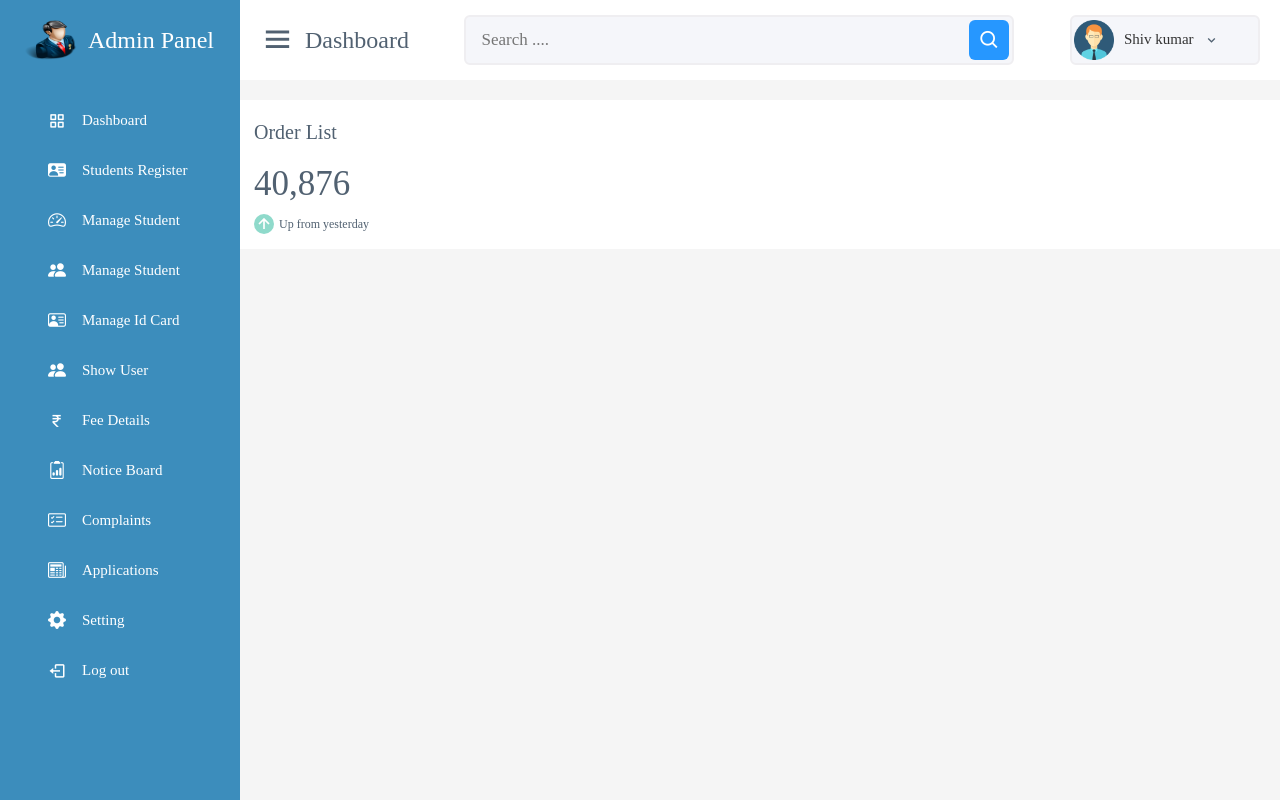
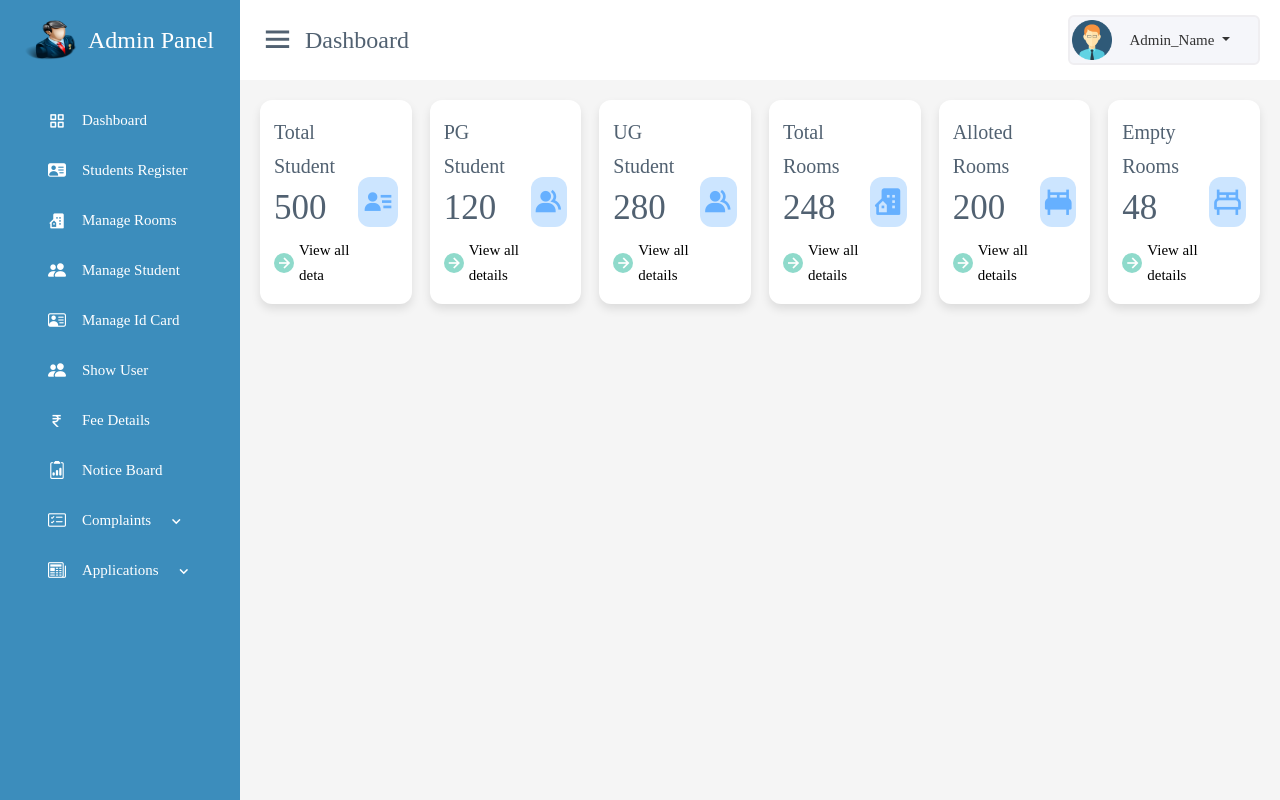
Before and after one commit to chandrabhan1010/hostel-project, a PHP site: page /admin/dashboard.php in a window 1280 px wide. Run offline with PHP 8.4, Linux system fonts and the light colour scheme; the visitor is signed in with stand-in values (Sample User, id 1).

Commit message:
add new feature

```diff
--- a/admin/css/adminpanel.css
+++ b/admin/css/adminpanel.css
@@ -80,8 +80,11 @@ body{
     color: #fff;
     font-size: 15px;
     font-weight: 400;
+    white-space: nowrap;
 
 }
+/* home section css */
+
 .home-section
 {
 background: #f5f5f5;
@@ -89,25 +92,25 @@ position: relative;
 min-height: 100vh;
 width: calc(100% - 240px);
 left: 240px;
-transition: all 0.6s ease;
+transition: all 0.5s ease;
 }
 .sidebar.active ~ .home-section
 {
-    width: calc(100% - 60px);
+    width: calc(100% - 80px);
     left: 80px;
 }
 .home-section nav
 {
     position: fixed;
     width: calc(100% - 240px);
-    left: 240;
+    left: 240px;
     height: 80px;
     background: #fff;
     padding: 0 20px;
     display: flex;
     align-items: center;
     justify-content: space-between;
-    transition: all 0.5s ease !important;
+    transition: all 0.5s ease;
 }
 .sidebar.active ~ .home-section nav
 {
@@ -126,42 +129,6 @@ transition: all 0.6s ease;
     font-size: 35px;
     margin-right: 10px;
 
-}
-.home-section nav .search-box
-{
-
- height: 50px;
- width:550px;
- margin: 0 20px;
- position: relative;
-
-}
-nav .search-box input
-{
-    position: absolute;
-    height: 100%;
-    width: 100%;
-    border-radius: 6px;
-    padding: 0 15px;
-    font-size: 17px;
-    background-color: #F5F6FA;
-    border: 2px solid #EFEEF1;
-    outline:none;
-}
-nav .search-box .bx-search
-{
-    position: absolute;
-    right: 5px;
-    top: 50%;
-    transform: translateY(-50%);
-    height: 40px;
-    width: 40px;
-    background:#2697FF ;
-    border-radius: 6px;
-    color: #fff;
-    font-size: 22px;
-    line-height: 40px;
-    text-align: center;
 }
 
  .home-section nav .profile-details
@@ -189,7 +156,6 @@ nav .profile-details .admin_name
     font-size: 15px;
     font-weight: 500;
     color: #333;
-    margin: 0 10px;
     white-space: nowrap;
 }
 nav .profile-details i
@@ -198,34 +164,51 @@ nav .profile-details i
     font-size: 25px;
 
 }
+/* home content css */
+
 .home-section .home-content
 {
-    position: relative;
     padding-top: 100px;
 
 }
-.home-content .overview-boxes .box
+.home-content .overview-boxes .box_topic
 {
+    font-size: 20px;
+    font-weight: 500;
+}
+.home-content .overview-boxes{
+    display: flex;
+    width: 100%;
+    justify-content: space-between;
+    padding: 0 20px;
+    flex-wrap: wrap;
+}
+
+ .home-content .overview-boxes .box
+{
+    width: calc(100% / 6 - 15px);
+    display: flex;
+    align-items: center;
     padding: 15px 14px;
     background-color: #fff;
-}
-.home-content .overview-boxes .box_topic
-{
-font-size: 20px;
-font-weight: 500;
+    border-radius: 12px;
+    justify-content: center;
+    box-shadow: 0  5px 10px rgba(0,0,0,0.1);
+
 }
 .home-content .overview-boxes .number
 {
     font-size: 35px;
     font-weight: 500;
-    margin-top: 5px;
+    margin-top: -5px;
     display: inline-block;
-    margin-top: -5;
+
 
 }
 .overview-boxes .indicator{
     display: flex;
     align-items: center;
+
 }
 .overview-boxes .indicator i{
     height: 20px;
@@ -238,5 +221,119 @@ font-weight: 500;
 }
 .overview-boxes .indicator .text
 {
-    font-size: 12px;
+    font-size: 15px;
+    color: black;
 }
+.overview-boxes .box .cart
+{
+    font-size: 32px;
+    font-weight: 500;
+    height: 50px;
+    width: 50px;
+    background-color: #cce5ff;
+    color: #66b0ff;
+    line-height: 50px;
+    text-align: center;
+    border-radius: 12px;
+}
+
+/* complaint drop down css code  */
+
+.sub-menu {
+    display: none;
+    padding-left: 20px;
+    margin-top: 2px;
+
+
+}
+.sub-menu li a
+{
+    color: #fff;
+}
+
+.complaints-dropdown.active .sub-menu {
+    display: block;
+}
+
+.arrow {
+    transition: transform 0.3s ease;
+}
+
+.complaints-dropdown.active .arrow {
+    transform: rotate(180deg);
+}
+
+/* Shift Applications & Settings down */
+
+.complaints-dropdown.active ~ li:nth-child(10) {
+    margin-top: 150px; /* Adjust this value as needed */
+    transition: all 0.5s ease;
+}
+
+
+@media(max-width: 1216px){
+
+    .sidebar{
+    width: 80px;
+    }
+    .sidebar.active
+    {
+    width: 240px;
+    }
+    .home-section
+    {
+    width: calc(100% - 80px);
+    left: 80px;
+    }
+    .home-section nav
+    {
+        width: calc(100% - 80px);
+        left: 80px;
+    }
+    .sidebar.active ~ .home-section
+    {
+        width: calc(100% - 240px);
+        left: 240px;
+    }
+
+    .sidebar.active ~ .home-section nav
+    {
+        width: calc(100% - 240px);
+        left: 240px;
+    }
+}
+@media(max-width :1018px)
+{
+    .home-content .overview-boxes .box
+    {
+        width: calc(100% / 2 - 15px);
+        margin-bottom: 15px;
+    }
+}
+@media (max-width: 768px) {
+    .home-section nav {
+      flex-wrap: wrap;
+      height: auto;
+      padding: 10px;
+    }
+
+    .home-section nav .sidebar-button {
+      margin-bottom: 10px;
+      width: 100%;
+      justify-content: flex-start;
+    }
+    .home-section nav .profile-details {
+      margin-top: 10px;
+      width: 100%;
+      justify-content: flex-end;
+    }
+
+    .home-content .overview-boxes {
+      flex-direction: column;
+      padding: 0 10px;
+    }
+
+    .home-content .overview-boxes .box {
+      width: 100%;
+    }
+  }
--- a/admin/dashboard.php
+++ b/admin/dashboard.php
@@ -34,7 +34,7 @@ session_regenerate_id(true);
     <ul class="nav-links">
         <li>
             <a href="#" >
-            <i class='bx bx-grid-alt' ></i>
+            <i class='bx bx-grid-alt togle'  ></i>
             <span class="link_name">Dashboard</span>
             </a>
         </li>
@@ -47,8 +47,8 @@ session_regenerate_id(true);
 
         <li>
             <a href="#">
-            <i class="bi bi-speedometer2"></i>
-            <span class="link_name">Manage Student</span>
+            <i class='bx bxs-building-house'></i>
+            <span class="link_name">Manage Rooms</span>
             </a>
         </li>
 
@@ -87,51 +87,64 @@ session_regenerate_id(true);
             </a>
         </li>
 
-        <li>
-            <a href="#">
-            <i class="bi bi-card-checklist"></i>
-            <span class="link_name">Complaints</span>
+        <li class="complaints-dropdown">
+            <a href="#" onclick="toggleDropdown(event)">
+                <i class="bi bi-card-checklist"></i>
+                <span class="link_name">Complaints</span>
+                <i class="bx bx-chevron-down arrow"></i>
             </a>
+            <!-- Dropdown submenu -->
+            <ul class="sub-menu">
+                <li><a href="#">New </a></li>
+                <li><a href="#">In Progress</a></li>
+                <li><a href="#">Close</a></li>
+                <li><a href="#">All</a></li>
+            </ul>
         </li>
 
-        <li>
-            <a href="#">
+        <li class="complaints-dropdown">
+            <a href="#" onclick="toggleDropdown(event)">
             <i class="bi bi-newspaper"></i>
-            <span class="link_name">Applications</span>
+                <span class="link_name">Applications</span>
+            <i class="bx bx-chevron-down arrow"></i>
             </a>
+            <!-- Dropdown submenu -->
+            <ul class="sub-menu">
+                <li><a href="#">UG</a></li>
+                <li><a href="#">PG</a></li>
+                <li><a href="#">Alloted</a></li>
+            </ul>
         </li>
 
-        <li>
-            <a href="#">
-            <i class="bi bi-gear-fill"></i>
-            <span class="link_name" >Setting</span>
-            </a>
-        </li>
 
-        <li>
-            <a href="#">
-            <i class='bx bx-log-out'></i>
-            <span class="link_name">Log out</span>
-            </a>
-        </li>
+
     </ul>
 </div>
 
-<!-- home content -->
+<!-- home section -->
  <section class="home-section">
  <nav>
     <div class="sidebar-button">
     <i class='bx bx-menu sidebarBtn'></i>
     <span class="dashboard">Dashboard</span>
     </div>
-    <div class="search-box">
-        <input type="text" placeholder="Search ....">
-        <i class='bx bx-search'></i>
-    </div>
+
+
     <div class="profile-details">
-        <img src="./img/Admin-Profile.png" alt="">
-         <span class="admin_name">Shiv kumar</span>
-         <li class="bx bx-chevron-down"></li>
+        <!-- <img src="./img/Admin-Profile.png" alt=""> -->
+         <!-- <span class="admin_name">Shiv kumar</span> -->
+
+         <div class="dropdown">
+         <img src="./img/Admin-Profile.png" alt="">
+            <a class="btn  dropdown-toggle shadow-none admin_name" role="button" id="dropdownMenuLink" data-bs-toggle="dropdown" aria-expanded="false">
+                Admin_Name
+            </a>
+            <ul class="dropdown-menu" aria-labelledby="dropdownMenuLink">
+                <li><a class="dropdown-item" href="#">Update Profile</a></li>
+                <li><a class="dropdown-item" href="#">Change Password</a></li>
+                <a class="dropdown-item" href="logout.php"><span>Logout</span><i class='bx bx-log-in'></i></a>
+            </ul>
+        </div>
     </div>
  </nav>
 
@@ -140,17 +153,76 @@ session_regenerate_id(true);
     <div class="overview-boxes">
         <div class="box">
            <div class="left-side">
-            <div class="box_topic">Order List</div>
-            <div class="number">40,876</div>
+            <div class="box_topic">Total Student</div>
+            <div class="number">500</div>
             <div class="indicator">
-            <i class='bx bx-up-arrow-alt'></i>
-            <span class="text"> Up from yesterday</span>
+            <i class='bx bx-right-arrow-alt'></i>
+            <span class="text">View all deta</span>
             </div>
            </div>
+           <i class='bx bxs-user-detail cart' ></i>
         </div>
-    </div>
+        <div class="box">
+           <div class="left-side">
+            <div class="box_topic">PG Student</div>
+            <div class="number">120</div>
+            <div class="indicator">
+            <i class='bx bx-right-arrow-alt'></i>
+            <span class="text"> View all details</span>
+            </div>
+           </div>
+           <i class='bx bxs-group cart'></i>
+        </div>
+
+        <div class="box">
+           <div class="left-side">
+            <div class="box_topic">UG Student</div>
+            <div class="number">280</div>
+            <div class="indicator">
+            <i class='bx bx-right-arrow-alt'></i>
+            <span class="text">View all details</span>
+            </div>
+           </div>
+           <i class='bx bxs-group cart'></i>
+        </div>
+
+        <div class="box">
+           <div class="left-side">
+            <div class="box_topic">Total Rooms</div>
+            <div class="number">248</div>
+            <div class="indicator">
+            <i class='bx bx-right-arrow-alt'></i>
+            <span class="text">View all details</span>
+            </div>
+           </div>
+           <i class='bx bxs-building-house cart' ></i>
+        </div>
+
+        <div class="box">
+           <div class="left-side">
+            <div class="box_topic">Alloted Rooms</div>
+            <div class="number">200</div>
+            <div class="indicator">
+            <i class='bx bx-right-arrow-alt'></i>
+            <span class="text">View all details</span>
+            </div>
+           </div>
+           <i class='bx bxs-bed cart' ></i>
+        </div>
+        <div class="box">
+           <div class="left-side">
+            <div class="box_topic">Empty Rooms</div>
+            <div class="number">48</div>
+            <div class="indicator">
+            <i class='bx bx-right-arrow-alt'></i>
+            <span class="text">View all details</span>
+            </div>
+           </div>
+           <i class='bx bx-bed cart' ></i>
+        </div>
+        </div>
   </div>
- </section>
+</section>
 
 <?php require('./includes/scripts.php')?>
 </body>
--- a/admin/includes/scripts.php
+++ b/admin/includes/scripts.php
@@ -9,3 +9,11 @@ sidebarBtn.onclick = function()
     sidebar.classList.toggle('active');
 }
 </script>
+
+<script>
+function toggleDropdown(event) {
+    event.preventDefault();
+    const parentLi = event.currentTarget.closest('li');
+    parentLi.classList.toggle('active');
+}
+</script>
```
